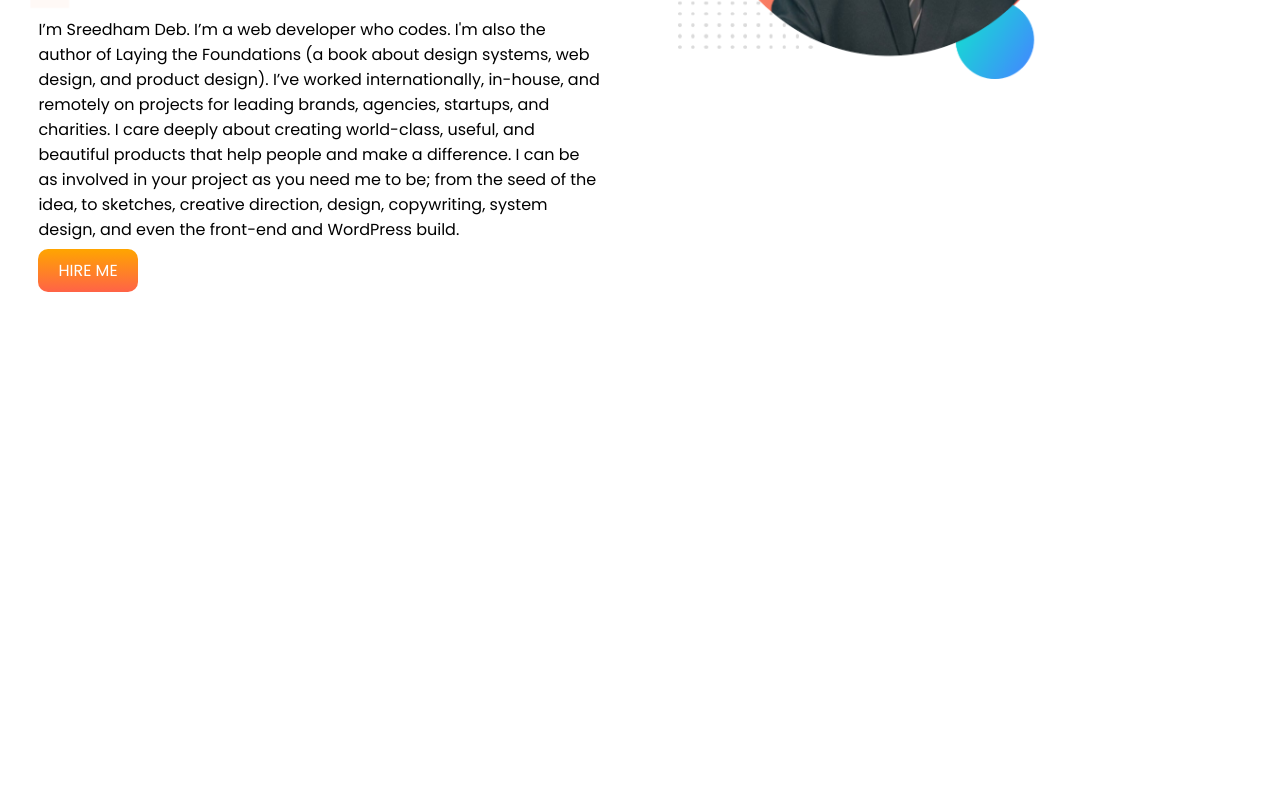
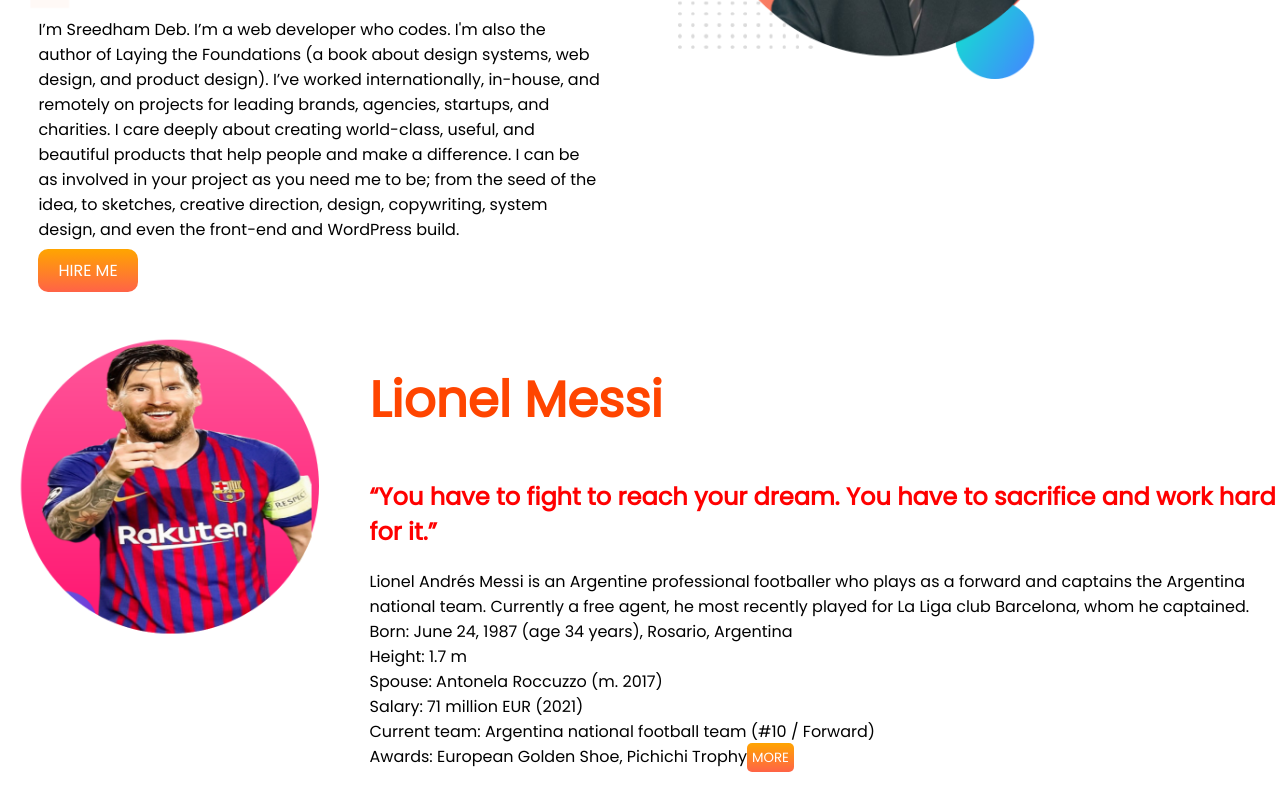
Before and after one commit to sreedham793/developer-portfolio, a plain HTML site: page index.html in a window 1280 px wide. Shown: the part 351-1136 px from the top of the page. Before the commit the page ends 800 px from the top, so only its background shows below. Drawn offline with Linux system fonts and the light colour scheme.

Commit message:
lio-missi

```diff
--- a/index.html
+++ b/index.html
@@ -17,13 +17,30 @@
         <div class="half-width">
             <h1>Welcome to</h1>
         <h1 ><span class="orange-color">Sreedham's</span> World!</h1>
-        <h2>Hello</h2>
+        <h2 class="color-start">Hello</h2>
         <p>I’m Sreedham Deb. I’m a web developer who codes. I'm also the author of Laying the Foundations (a book about design systems, web design, and product design). I’ve worked internationally, in-house, and remotely on projects for leading brands, agencies, startups, and charities. I care deeply about creating world-class, useful, and beautiful products that help people and make a difference. I can be as involved in your project as you need me to be; from the seed of the idea, to sketches, creative direction, design, copywriting, system design, and even the front-end and WordPress build.</p>
         <a target="_blank" class="link-button" target="_blank" href="https://www.linkedin.com/in/sreedham-deb-6ab3a2199/">HIRE ME</a>
         </div>
         <div class="half-width"><img src="sridam bgchange.png" alt=""></div>
 
     </section>
+    <section class="dream-big">
+        <div class="messi-size">
+            <img src="my-bg2.png" alt="">
+        </div>
+        <div>
+            <h1 class="color-messi">Lionel Messi</h1>
+            <h2 class="bg-color"> “You have to fight to reach your dream. You have to sacrifice and work hard for it.”</h2>
+            <p>Lionel Andrés Messi is an Argentine professional footballer who plays as a forward and captains the Argentina national team. Currently a free agent, he most recently played for La Liga club Barcelona, whom he captained.<br>
+                Born: June 24, 1987 (age 34 years), Rosario, Argentina<br>
+                Height: 1.7 m<br>
+                Spouse: Antonela Roccuzzo (m. 2017)<br>
+                Salary: 71 million EUR (2021)<br>
+                Current team: Argentina national football team (#10 / Forward)<br>
+                Awards: European Golden Shoe, Pichichi Trophy<small><a href="https://en.wikipedia.org/wiki/Lionel_Messi">MORE</a></small></p>
+        </div>
+
+    </section>
 
 </body>
 </html>
--- a/style.css
+++ b/style.css
@@ -31,3 +31,24 @@ section{
     background-image: url(images/top-banner.png);
     background-repeat: no-repeat;
 }
+a{
+    background-image: linear-gradient(orange,tomato);
+    text-decoration: none;
+    padding: 5px 5px;
+    border-radius: 5px;
+    color: white;
+    font font-weight: 400;
+}
+.bg-color{
+    color: red ;
+}
+.color-messi{
+    color: orangered;
+}
+.messi-size img{
+    width: 90%;
+
+}
+.color-start{
+    color: royalblue;
+}
```
Also changed, not shown: my-bg2.png (added).
